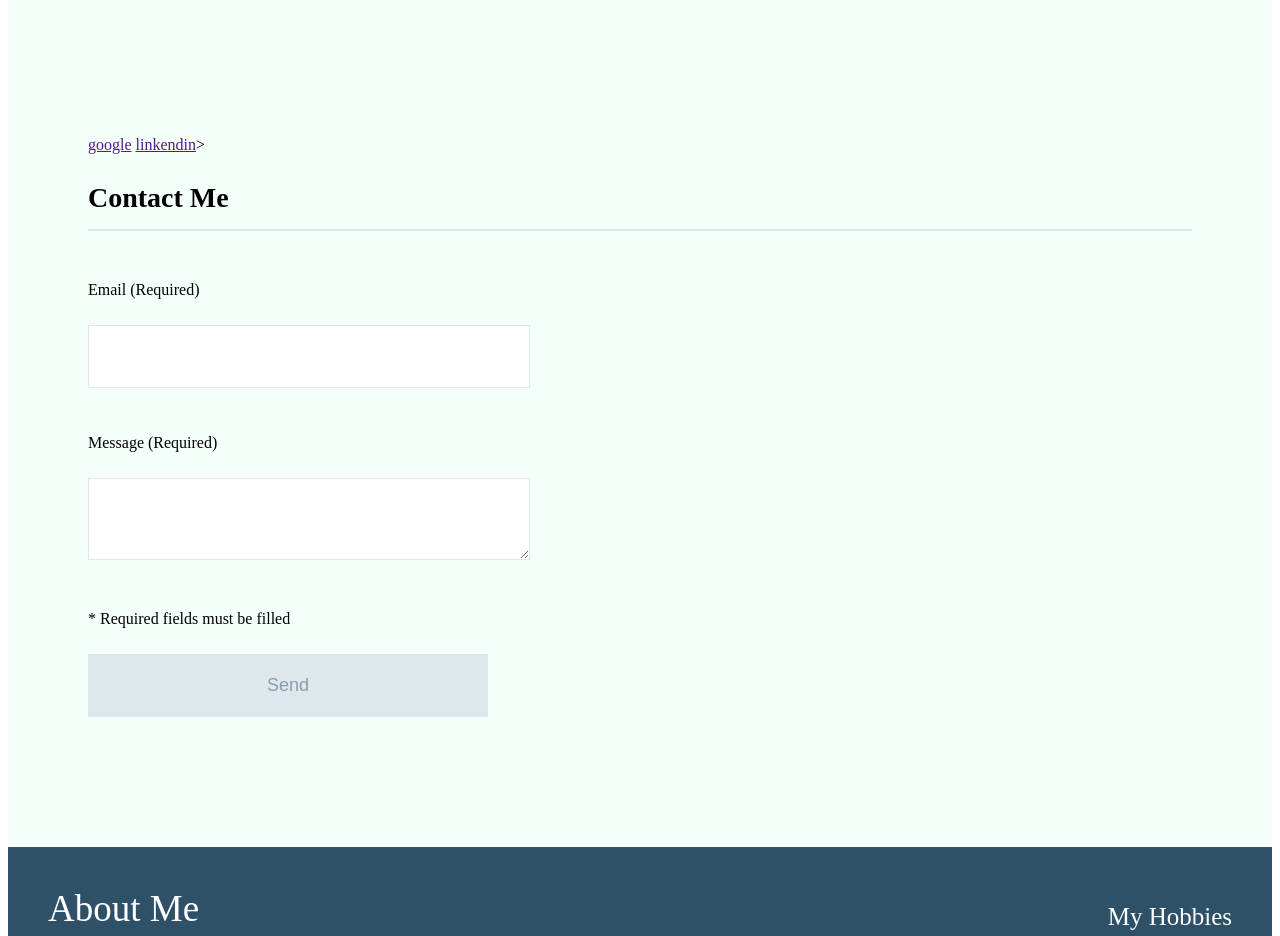
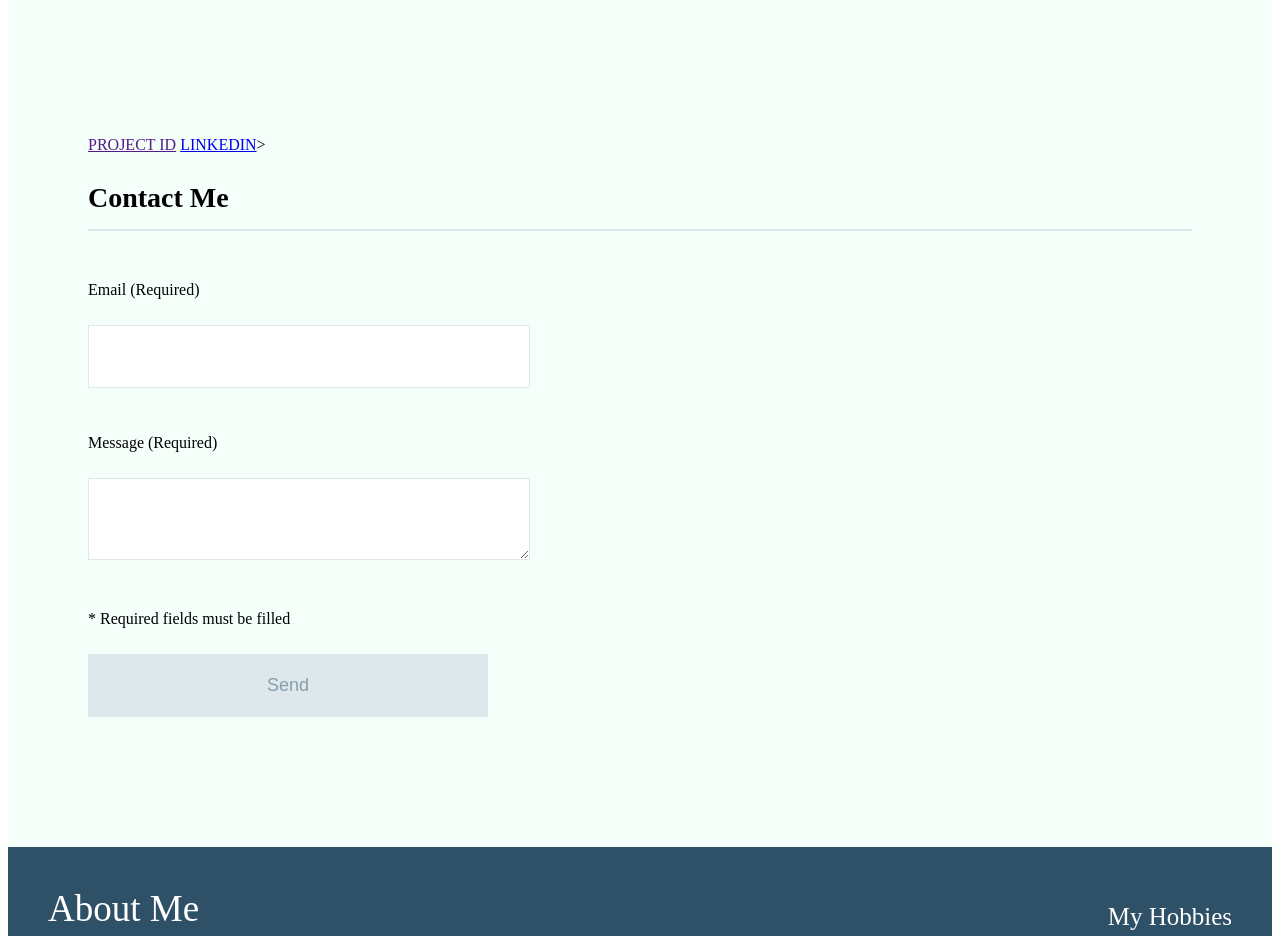
Before and after one commit to samshubhamss17/Webdevelopweekprogate, a plain HTML site: page index.html in a window 1280 px wide. Shown: the part 1120-2056 px from the top of the page. Drawn offline with Linux system fonts and the light colour scheme.

Commit message:
Update index.html

```diff
--- a/index.html
+++ b/index.html
@@ -26,7 +26,7 @@
         <p style="padding-left: 55%; margin-top: -45%; font-size: 25px; color: blueviolet">I  Am SHUBHAM KUMAR SRIVASTAVA Pursing My B.tech Degree In Computer Science And Information Technology From C.V RAMAN GLOBAL UNIVERSITY,Bhubaneswar,Odisha.Now,I Am in 2nd year of My B.tech. I Love To Play Badminton,Chess,Carrom,Cricket And Doing Jogging ,Skiping and Sprinting,Listening Music in Free Time.. !! Love to do Numismatics... !!! Concern About HEALTH & FITNESS.... And Wanted To Master on Calisthenics....  !! Always Ready For Taking Tough Challenges..... !! Exploring CVRGU Bhubaneshwar...... !!!!!! NOW,EVERYTHING ABOUT ME YOU WON'T BE GEETING IT AT MY BIO SECTION.... !!! FOR KNOWING ME MORE BETTER  YOU  MUST CONTACT PERSONALLY......!!!</p>
 
       <div class="contact-form">
-        <div class="Project"><a href="">google</a> <a href="">linkendin</a></a>></div>
+        <div class="Project"><a href="">PROJECT ID</a> <a href="https://www.linkedin.com/in/shubham-kumar-srivastava-113425202/">LINKEDIN</a></a>></div>
         <h3 class="section-title">Contact Me</h3>
         <p>Email (Required)</p>
         <!-- Add an <input> tag -->
```
